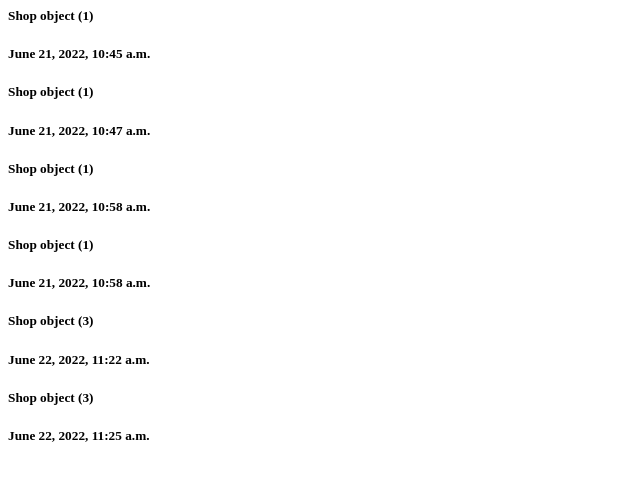
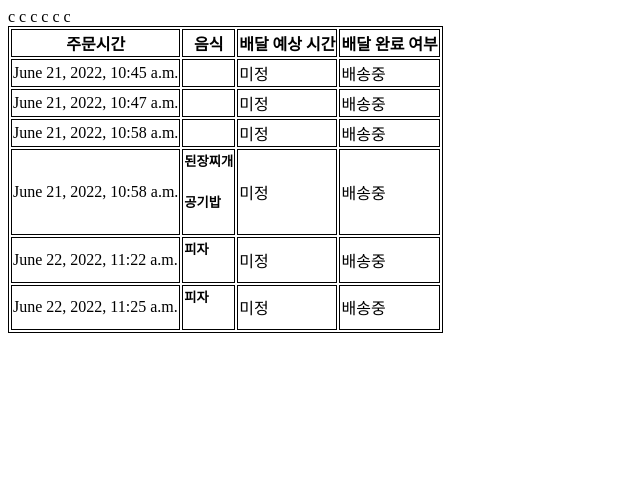
Before and after one commit to hihisososo/fastcampus-devops, a Django app: page /order/order/ in a window 1280 px wide. Shown: the top 481 px of the page, without its empty margins (0-640 px from the left). Run offline with Django 4.2, Linux system fonts and the light colour scheme; data comes from the database, SQL or seed files in the repository; both versions use the stored data as it was after the commit.

Commit message:
2.12 (백엔드) Order 백엔드 개발3

```diff
--- a/fastcampus/order/templates/order/order_list.html
+++ b/fastcampus/order/templates/order/order_list.html
@@ -1,4 +1,35 @@
-{% for order in order_list %}
-<h5>{{order.shop}}</h5>
-<h5>{{order.order_date}}</h5>
-{% endfor %}
+<table style="border: 1px solid black">
+  <tr style="border: 1px solid black">
+    <th style="border: 1px solid black">주문시간</th>
+    <th style="border: 1px solid black">음식</th>
+    <th style="border: 1px solid black">배달 예상 시간</th>
+    <th style="border: 1px solid black">배달 완료 여부</th>
+  </tr>
+  {% for order in order_list %}
+  <tr style="border: 1px solid black">
+    <td style="border: 1px solid black">
+      {{order.order_date}}
+    </td>
+    c
+    <td style="border: 1px solid black">
+      {%for food in order.orderfood_set.all%}
+      <h5>{{food.food_name}}</h5>
+      {%endfor%}
+    </td>
+    <td style="border: 1px solid black">
+      {% if order.estimate_time == -1 %}
+      미정
+      {% else %}
+      {{order.estimate_time}}
+      {% endif %}
+    </td>
+    <td style="border: 1px solid black">
+      {% if order.deliver_finish == 0 %}
+      배송중
+      {% else %}
+      완료
+      {%endif%}
+    </td>
+  </tr>
+  {%endfor%}
+</table>
--- /dev/null
+++ b/fastcampus/order/templates/order/success.html
@@ -0,0 +1,2 @@
+주문에 성공하였습니다
+주문 내역을 보시려면 <a href="{% url 'order'%}">여기</a>를 클릭해주세요
--- a/fastcampus/order/views.py
+++ b/fastcampus/order/views.py
@@ -60,7 +60,7 @@ def order(request):
     for food in food_list:
       order_item.orderfood_set.create(food_name=food)
 
-    return HttpResponse(status=200)
+    return render(request, 'order/success.html');
   elif request.method == 'GET':
     order_list = Order.objects.all()
     return render(request, 'order/order_list.html', {'order_list': order_list});
```
Also changed, not shown: fastcampus/db.sqlite3.
